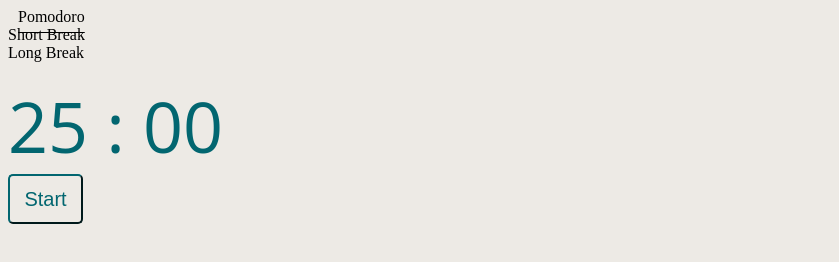
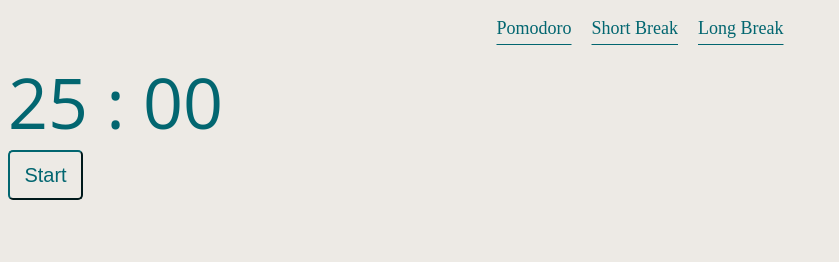
Before and after one commit to shravanhariharan2/cse110-w21-group18, a website: page source/Pomodoro_home.html in a window 1280 px wide. Shown: the whole page, without its empty margins (0-839 px from the left). Drawn offline with Linux system fonts and the light colour scheme.

Commit message:
Fix style of html

```diff
--- a/source/Pomodoro_home.html
+++ b/source/Pomodoro_home.html
@@ -2,7 +2,7 @@
 <html lang = "en">
 	<head>
 		<link rel="stylesheet" href="Pomodoro_home.css">
-       <title> Pomodoro Timer </title>
+       		<title>Pomodoro Timer</title>
 	    	<meta charset="UTF-8">
 	   	<!--<link rel="icon" type="image/png" href="???"> -->
 	</head>
@@ -10,13 +10,13 @@
     	<body>
 
       		<div id="timerbox">
-        <div id = "whichContainer">
-          <div id = "pomo">Pomodoro</div>
-          <div id = "shortB">Short Break</div>
-          <div id = "longB">Long Break</div></p>
+        		<div id ="which-container">
+          			<div id ="pomo">Pomodoro</div>
+          			<div id ="short-break">Short Break</div>
+          			<div id ="long-break">Long Break</div></p>
         		</div>
-        <div id = "time">25 : 00</div>
-        <div><input type = "button" id = "start" value = "Start"></div>
+        		<div id ="time">25 : 00</div>
+        		<div><input type ="button" id ="start" value ="Start"></div>
       		</div>
       		<script src="Pomodoro_home.js"></script>
     	</body>
```
Lines whose indentation alone changed are shown as unchanged.
